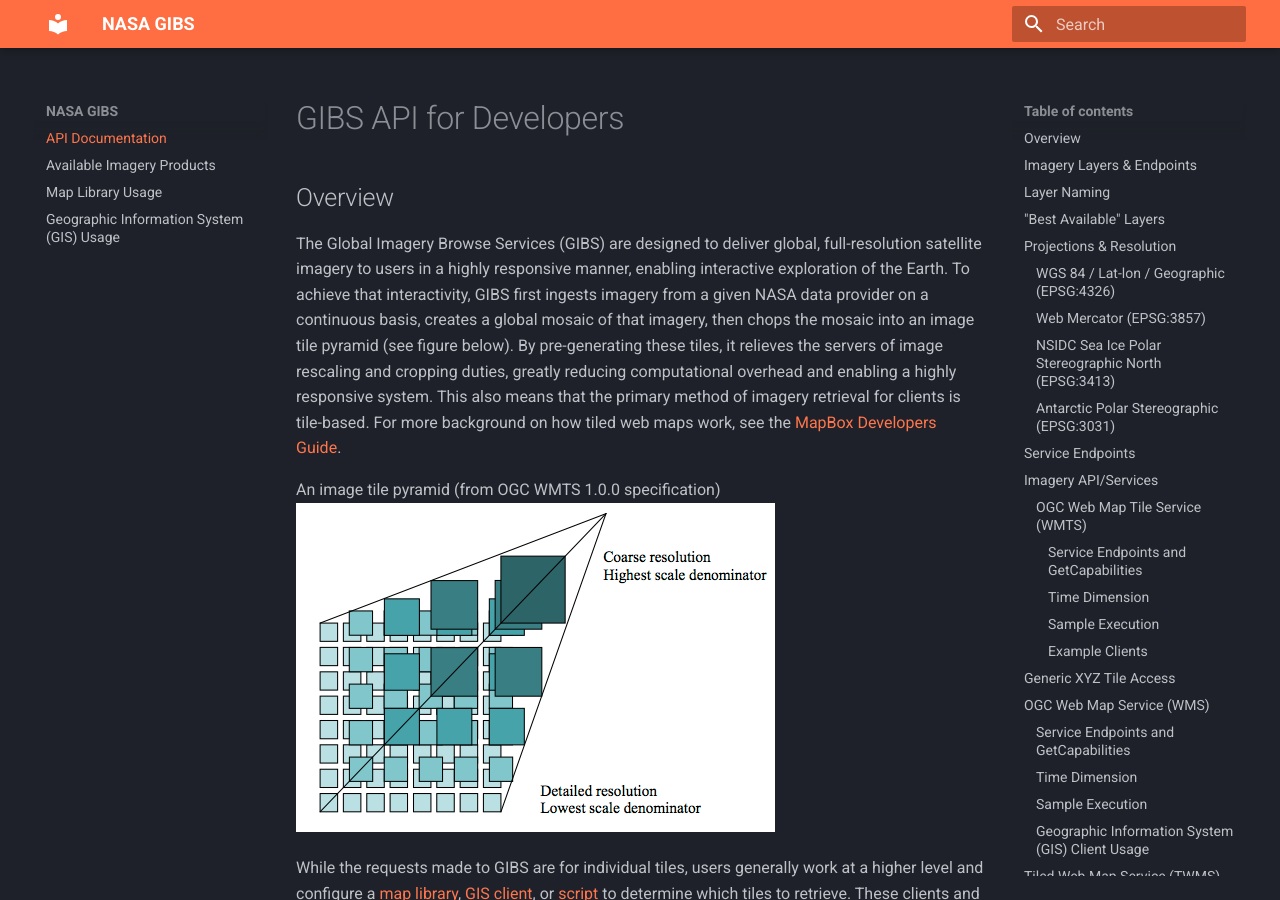
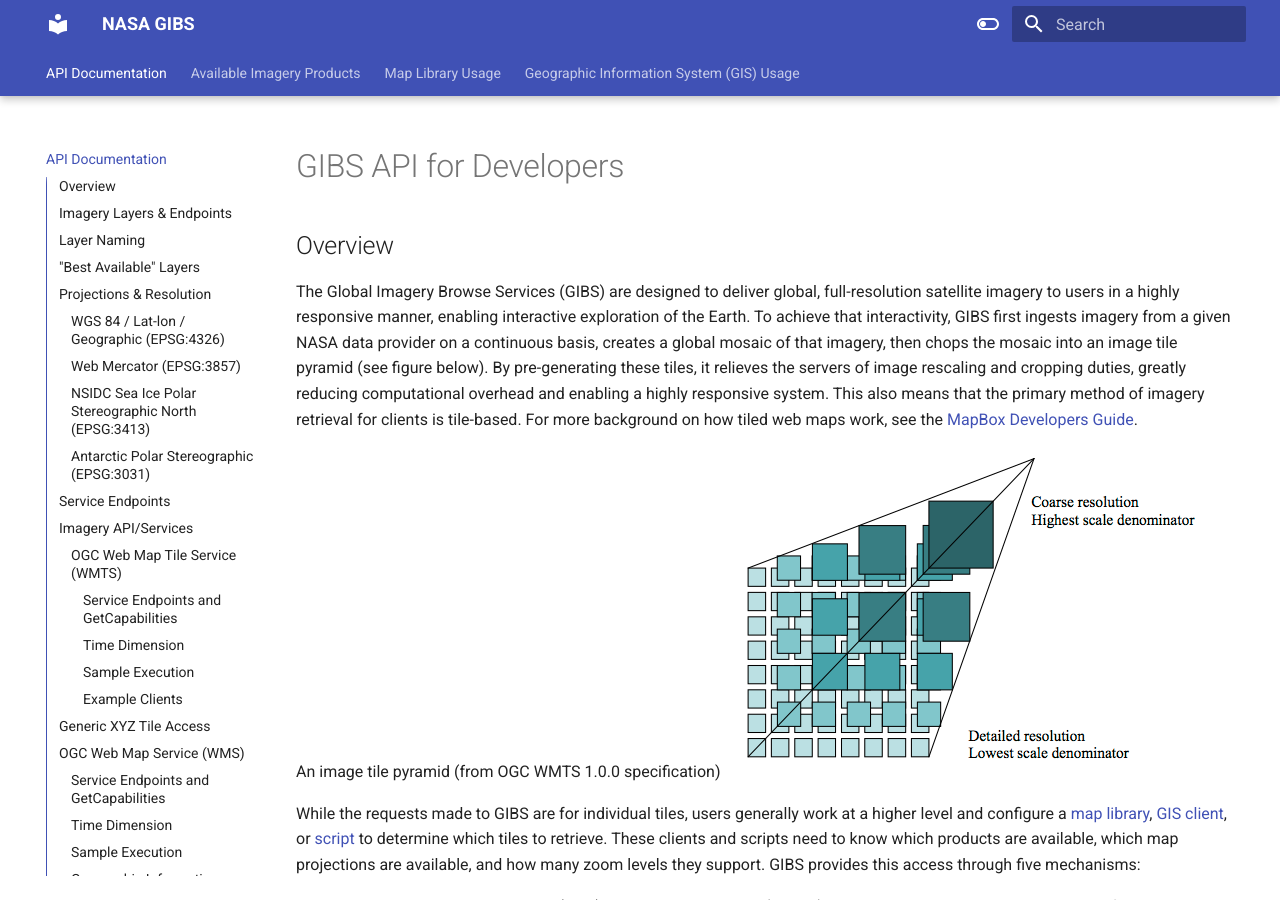
Before and after one commit to nasa-gibs/gibs-api-docs, an MkDocs documentation site: the page built from docs/index.md, in a window 1280 px wide and 900 px high. Built offline with MkDocs 1.6.1 and Material for MkDocs 9.7.7, drawn with Linux system fonts in a browser that asks for light colours.

Commit message:
add toggle, nav, and have TOC on left

```diff
--- a/mkdocs.yml
+++ b/mkdocs.yml
@@ -10,9 +10,18 @@
 theme:
     name: material
     features:
-        - navigation.sections
+      - navigation.expand
+      - toc.integrate
+      - navigation.tabs
+      - navigation.tabs.sticky
     plugins:
         - search
     palette:
-        scheme: slate
-        primary: deep orange
+        - scheme: default
+          toggle:
+            icon: material/toggle-switch-off-outline
+            name: Switch to dark mode
+        - scheme: slate
+          toggle:
+            icon: material/toggle-switch
+            name: Switch to light mode
```
